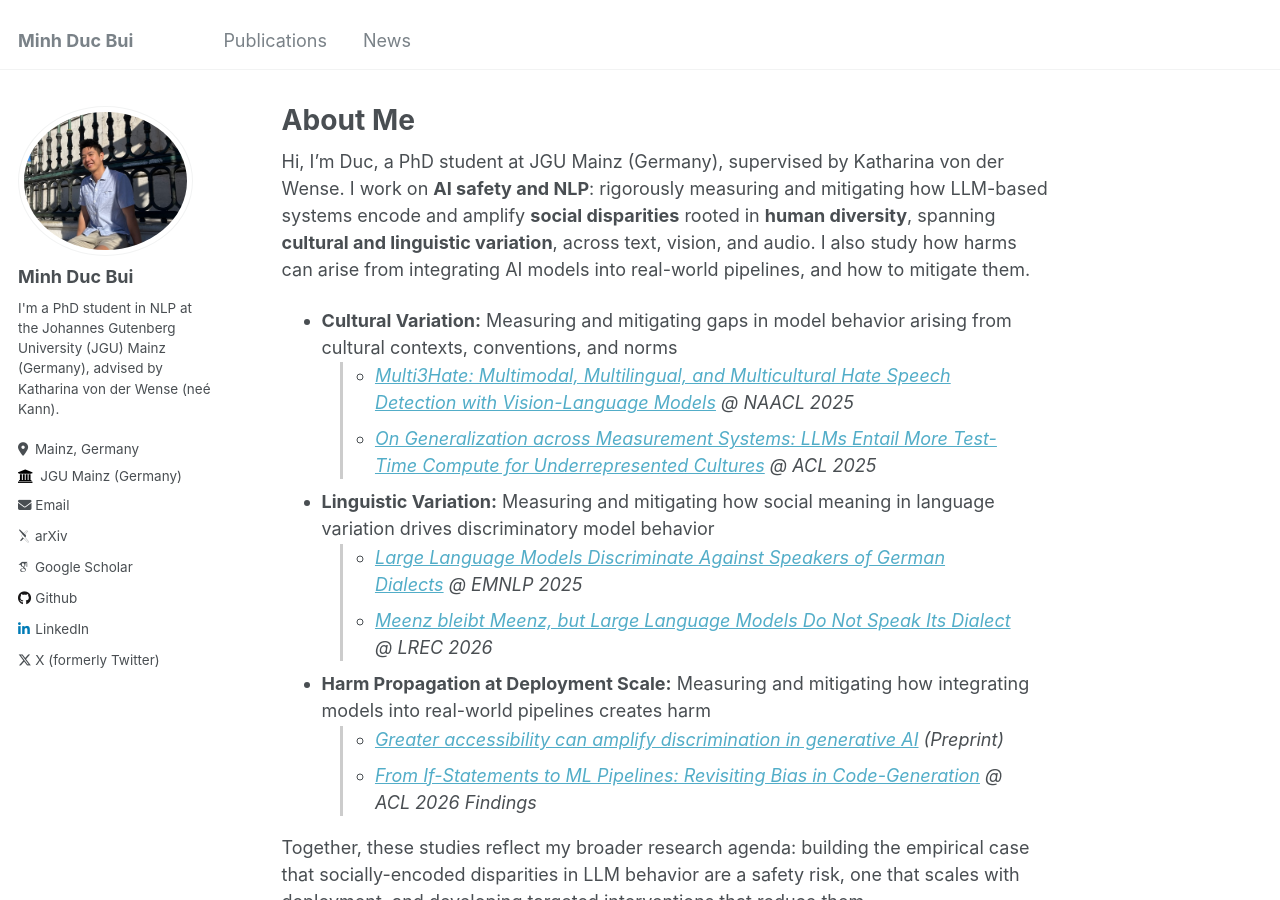
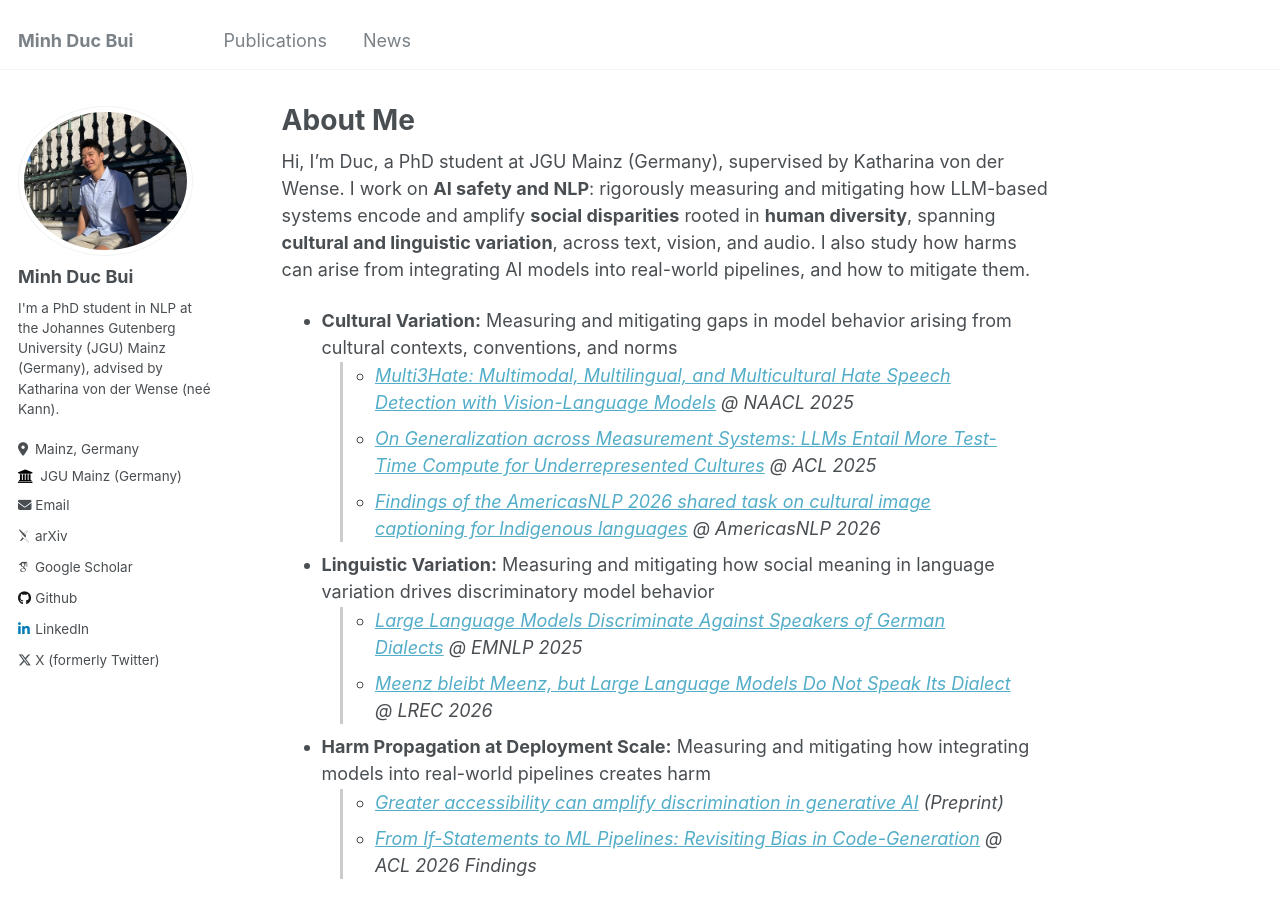
Before and after one commit to MinhDucBui/minhducbui.github.io, a Jekyll site: the page built from _pages/about.md, in a window 1280 px wide and 900 px high. Built offline with Jekyll 4.4.1, drawn with Linux system fonts in a browser that asks for light colours; some web fonts are replaced.

Commit message:
add americasnlp

```diff
--- a/_pages/about.md
+++ b/_pages/about.md
@@ -36,6 +36,7 @@ Hi, I'm Duc, a PhD student at JGU Mainz (Germany), supervised by Katharina von d
 - **Cultural Variation:** Measuring and mitigating gaps in model behavior arising from cultural contexts, conventions, and norms
   > - [*Multi3Hate: Multimodal, Multilingual, and Multicultural Hate Speech Detection with Vision-Language Models*](https://aclanthology.org/2025.naacl-long.490/) @ *NAACL 2025*
   > - [*On Generalization across Measurement Systems: LLMs Entail More Test-Time Compute for Underrepresented Cultures*](https://aclanthology.org/2025.acl-long.1032/) @ *ACL 2025*
+  > - [*Findings of the AmericasNLP 2026 shared task on cultural image captioning for Indigenous languages*](https://aclanthology.org/2026.americasnlp-6.27.pdf) @ *AmericasNLP 2026*
 
 - **Linguistic Variation:**  Measuring and mitigating how social meaning in language variation drives discriminatory model behavior
   > - [*Large Language Models Discriminate Against Speakers of German Dialects*](https://arxiv.org/abs/2509.13835) @ *EMNLP 2025*
```
